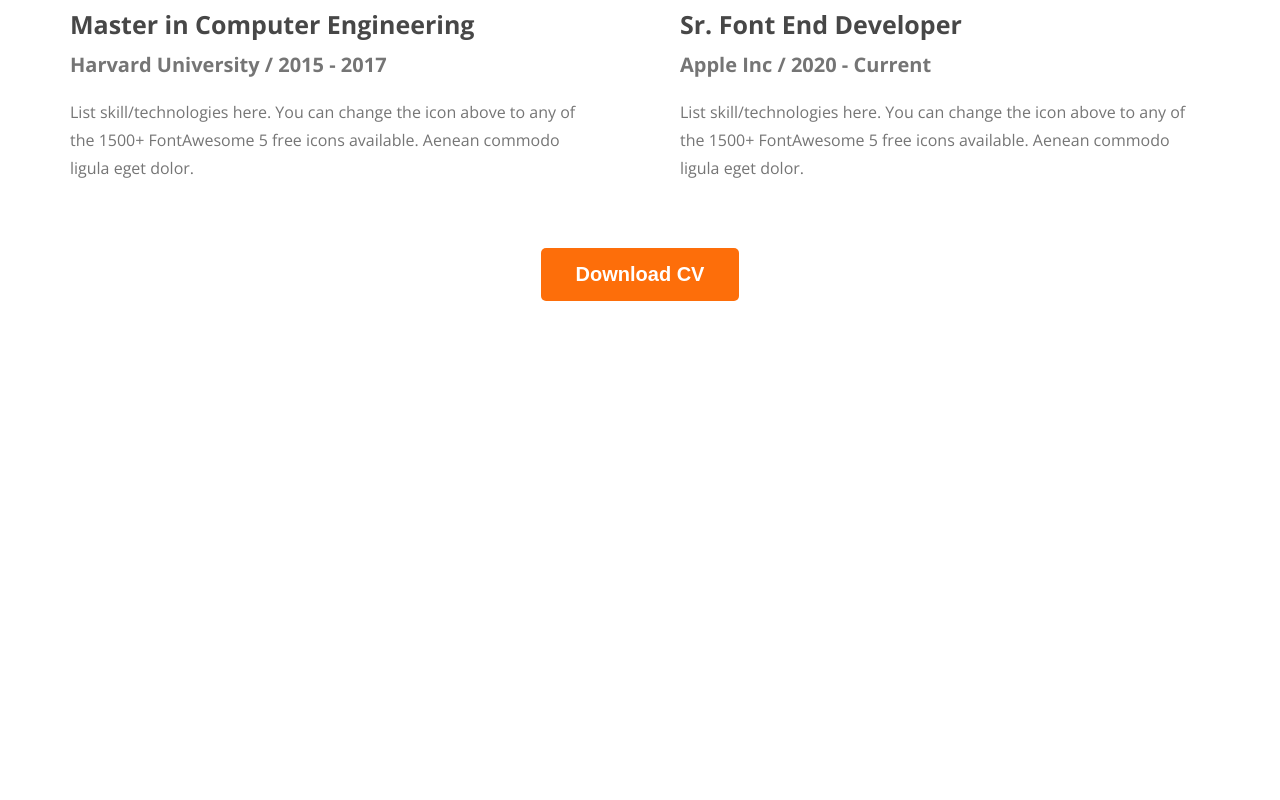
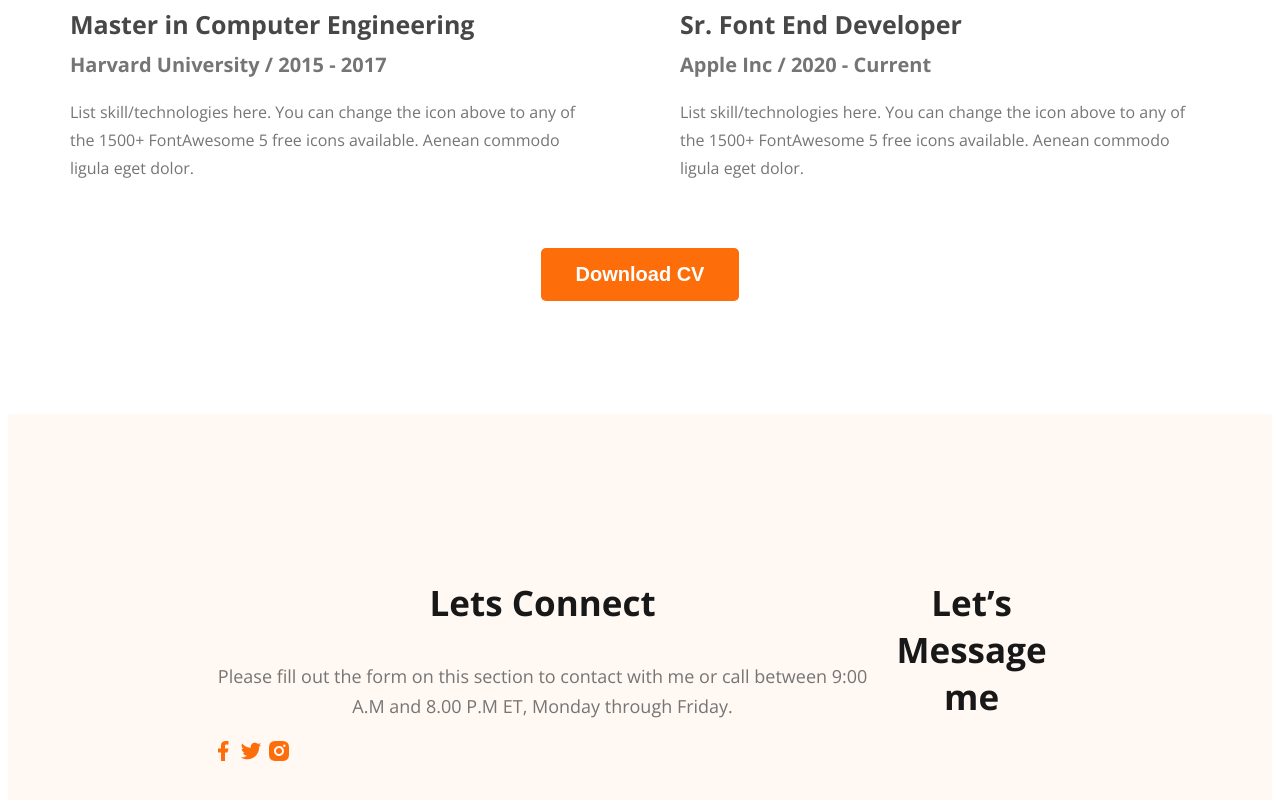
Before and after one commit to AhosanHabib2121/webdeveloper-portfolio, a plain HTML site: page index.html in a window 1280 px wide. Shown: the part 2902-3702 px from the top of the page. Before the commit the page ends 3211 px from the top, so only its background shows below. Drawn offline with nearby package versions, Linux system fonts and the light colour scheme.

Commit message:
added footer section

```diff
--- a/index.html
+++ b/index.html
@@ -218,6 +218,22 @@
       </section>
       <!-- Resume section use end here -->
     </main>
-    <footer></footer>
+    <footer>
+        <div class="footer-column">
+            <h3 class="section-title">Lets Connect</h3>
+            <p class="section-decs">
+                Please fill out the form on this section to contact with me or call between 9:00 A.M and 8.00 P.M ET, Monday through Friday.
+            </p>
+            <div class="social-link">
+                <a href=""><img src="images/icons/facebook.png" alt="not found"></a>
+                <a href=""><img src="images/icons/twitter.png" alt="not found"></a>
+                <a href=""><img src="images/icons/insta.png" alt="not found"></a>
+            </div>
+        </div>
+        <div class="footer-column">
+            <h3 class="section-title">Let’s Message me</h3>
+        </div>
+
+    </footer>
   </body>
 </html>
--- a/style/portfolio.css
+++ b/style/portfolio.css
@@ -184,3 +184,12 @@ main {
     margin-top: 50px;
 }
 /* -------main section style end here------- */
+
+/* -------footer style start here------- */
+footer{
+    display: flex;
+    background: #FFF8F3;
+    padding: 130px 203px;
+    margin-top: 113px;
+}
+/* -------footer style end here------- */
```
